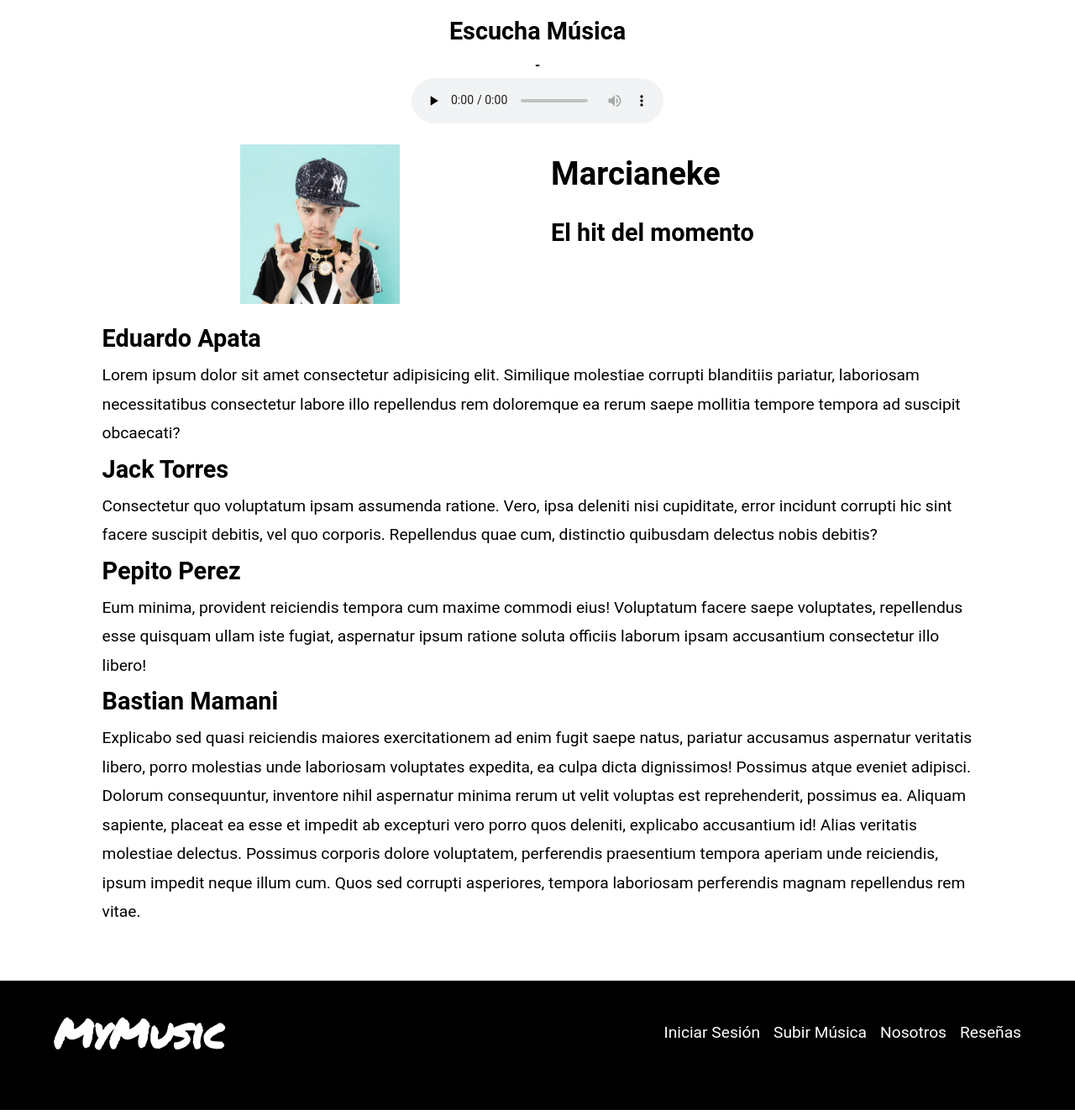
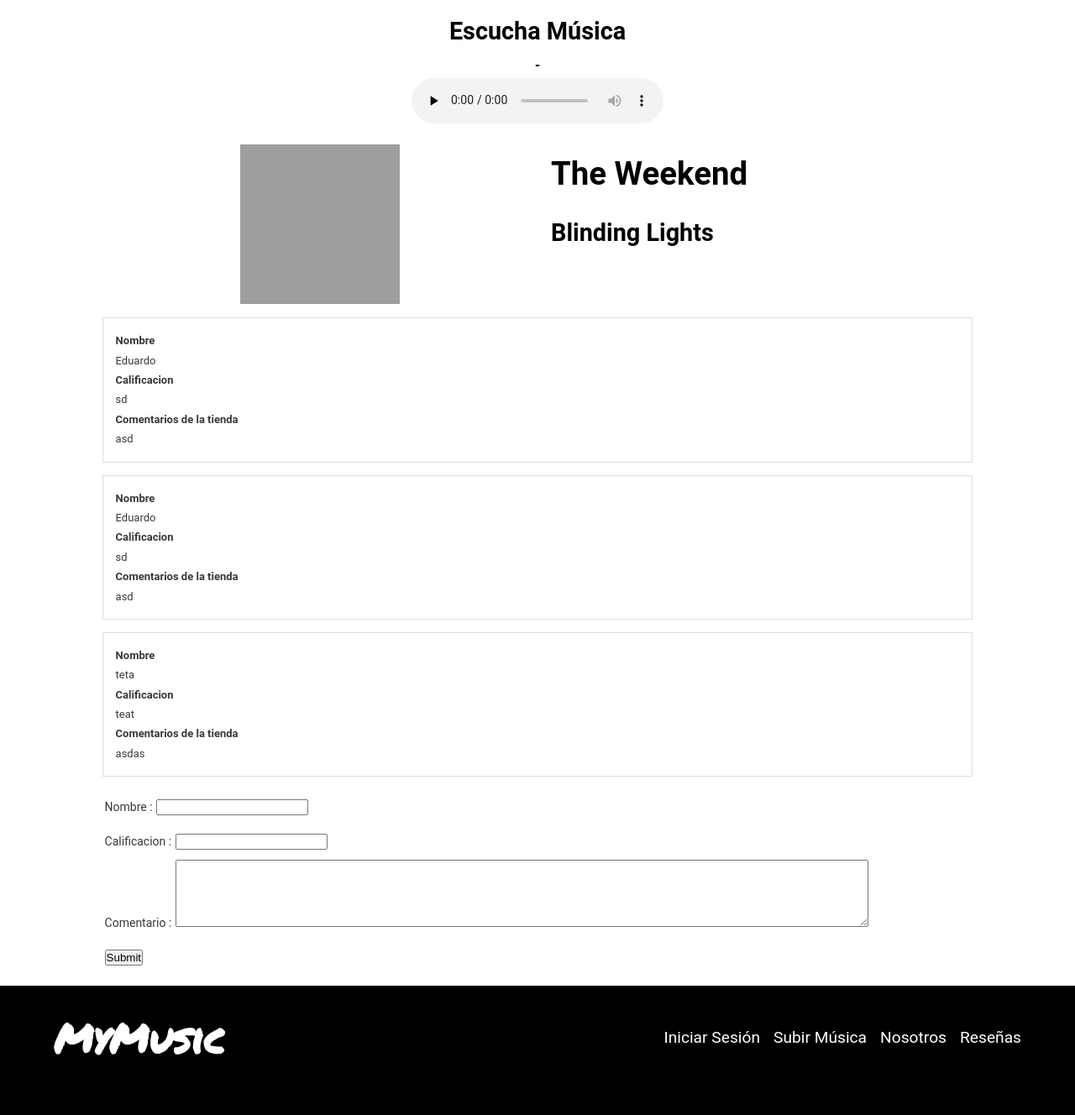
Before and after one commit to roby251/Tw_semestras, a PHP site: page /escucharMusica.php?id=1 in a window 1280 px wide. Shown: the part 404-1732 px from the top of the page at 84% size. Run offline with PHP 8.4, Linux system fonts and the light colour scheme; data comes from the database, SQL or seed files in the repository; data that the repository does not hold is empty; grey boxes are pictures that could not be loaded.

Commit message:
cambio reseña en musica

```diff
--- a/escucharMusica.php
+++ b/escucharMusica.php
@@ -28,35 +28,44 @@
                 <h5><?php echo $cancion['nombre_artista'] . " - " . $cancion['nombre_cancion']; ?><h5>
                 <audio src="/Tw_semestras/multimedia/audio/<?php echo $cancion['cancion']; ?>" controls="controls"  preload="none"></audio>
             </div>
+            <?php
+            $conn->close();
+            ?>
             <div class="contenedor">
                 <div class= "portada">
                     <div class="foto">
-                        <img src="multimedia/img/brr.jpg" alt="f">
+                        <img src="multimedia/img/portada.jpg" alt="f">
                     </div>
                     <div class="foto-titulo">
-                        <h1> Marcianeke</h1>
-                        <h2> El hit del momento</h2>
+                        <h1>The Weekend</h1>
+                        <h2>Blinding Lights</h2>
                     </div>
                 </div>
-                <div class = "descripcion">
-                    <p>
-                        <h2>Eduardo Apata</h2>
-                        <span>Lorem ipsum dolor sit amet consectetur adipisicing elit. Similique molestiae corrupti blanditiis pariatur, laboriosam necessitatibus consectetur labore illo repellendus rem doloremque ea rerum saepe mollitia tempore tempora ad suscipit obcaecati?</span>
-                        <h2>Jack Torres</h2>
-                        <span>Consectetur quo voluptatum ipsam assumenda ratione. Vero, ipsa deleniti nisi cupiditate, error incidunt corrupti hic sint facere suscipit debitis, vel quo corporis. Repellendus quae cum, distinctio quibusdam delectus nobis debitis?</span>
-                        <h2>Pepito Perez</h2>
-                        <span>Eum minima, provident reiciendis tempora cum maxime commodi eius! Voluptatum facere saepe voluptates, repellendus esse quisquam ullam iste fugiat, aspernatur ipsum ratione soluta officiis laborum ipsam accusantium consectetur illo libero!</span>
-                        <h2>Bastian Mamani</h2>
-                        <span>Explicabo sed quasi reiciendis maiores exercitationem ad enim fugit saepe natus, pariatur accusamus aspernatur veritatis libero, porro molestias unde laboriosam voluptates expedita, ea culpa dicta dignissimos! Possimus atque eveniet adipisci.</span>
-                        <span>Dolorum consequuntur, inventore nihil aspernatur minima rerum ut velit voluptas est reprehenderit, possimus ea. Aliquam sapiente, placeat ea esse et impedit ab excepturi vero porro quos deleniti, explicabo accusantium id!</span>
-                        <span>Alias veritatis molestiae delectus. Possimus corporis dolore voluptatem, perferendis praesentium tempora aperiam unde reiciendis, ipsum impedit neque illum cum. Quos sed corrupti asperiores, tempora laboriosam perferendis magnam repellendus rem vitae.</span>
-                    </p>
+            </div>
+            <div class = "contenedor">
+                <?php include "mostrarResena.php"; ?>
+                <div class="add-resena">
+                    <form method="post">
+                        <div class="caja-entrada">
+                            <label for="Nombre">Nombre :</label>
+                            <input type="text" name="autor">
+                        </div>
+                        <div class="caja-entrada">
+                            <label for="Calificacion">Calificacion :</label>
+                            <input type="text" name="calificacion">
+                        </div>
+                        <div class="caja-entrada">
+                            <label for="Comentario">Comentario :</label>
+                            <textarea name="comentario" cols="30" rows="10" disal></textarea>
+                        </div>
+                        <div class="caja-entrada">
+                            <input type="submit" name="guardar">
+                        </div>
+                    </form>
+                    <?php include "agregarResena.php"; ?>
                 </div>
             </div>
     </div>
     <?php include "footer.php"; ?>
 </body>
 </html>
-<?php
-    $conn->close();
-?>
```
